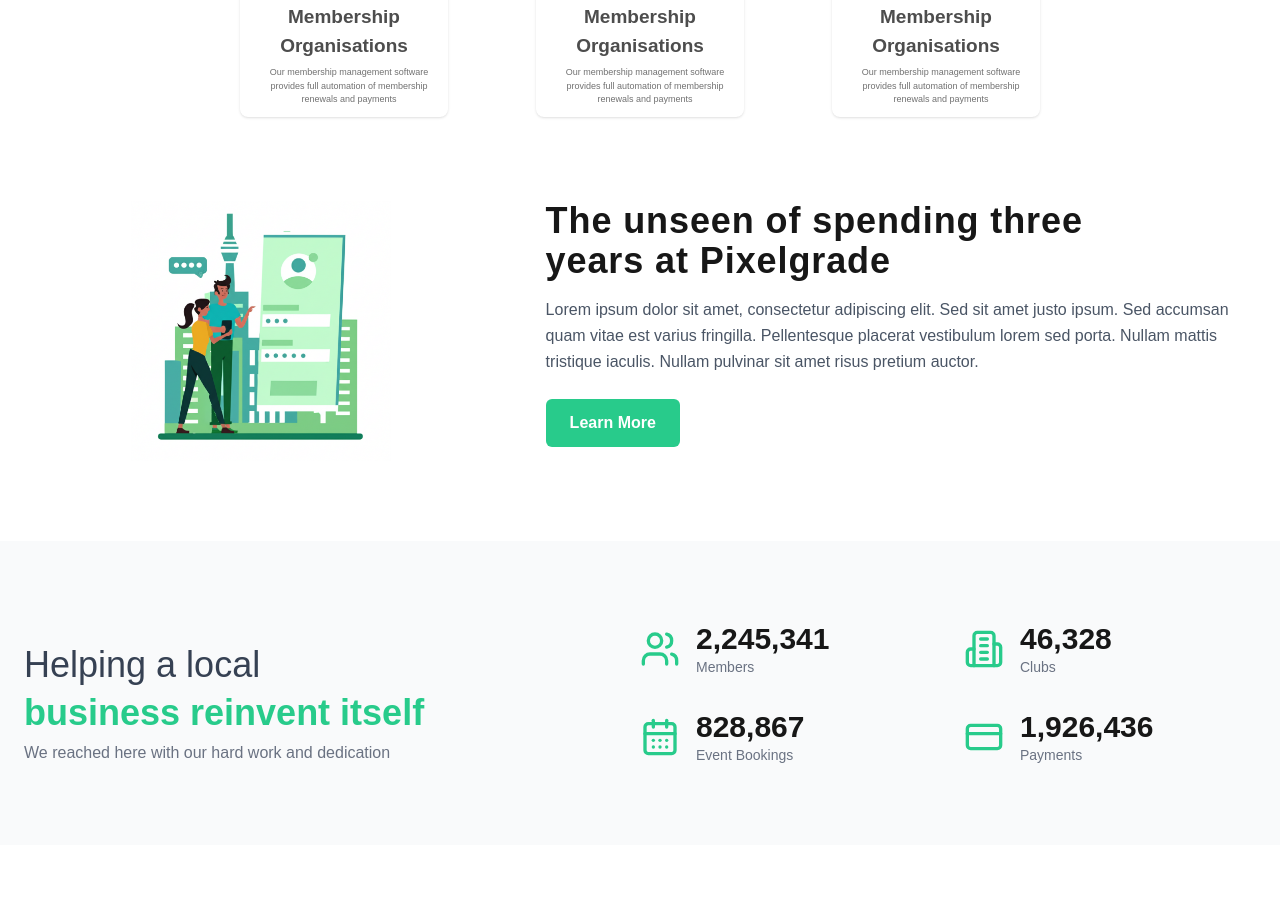
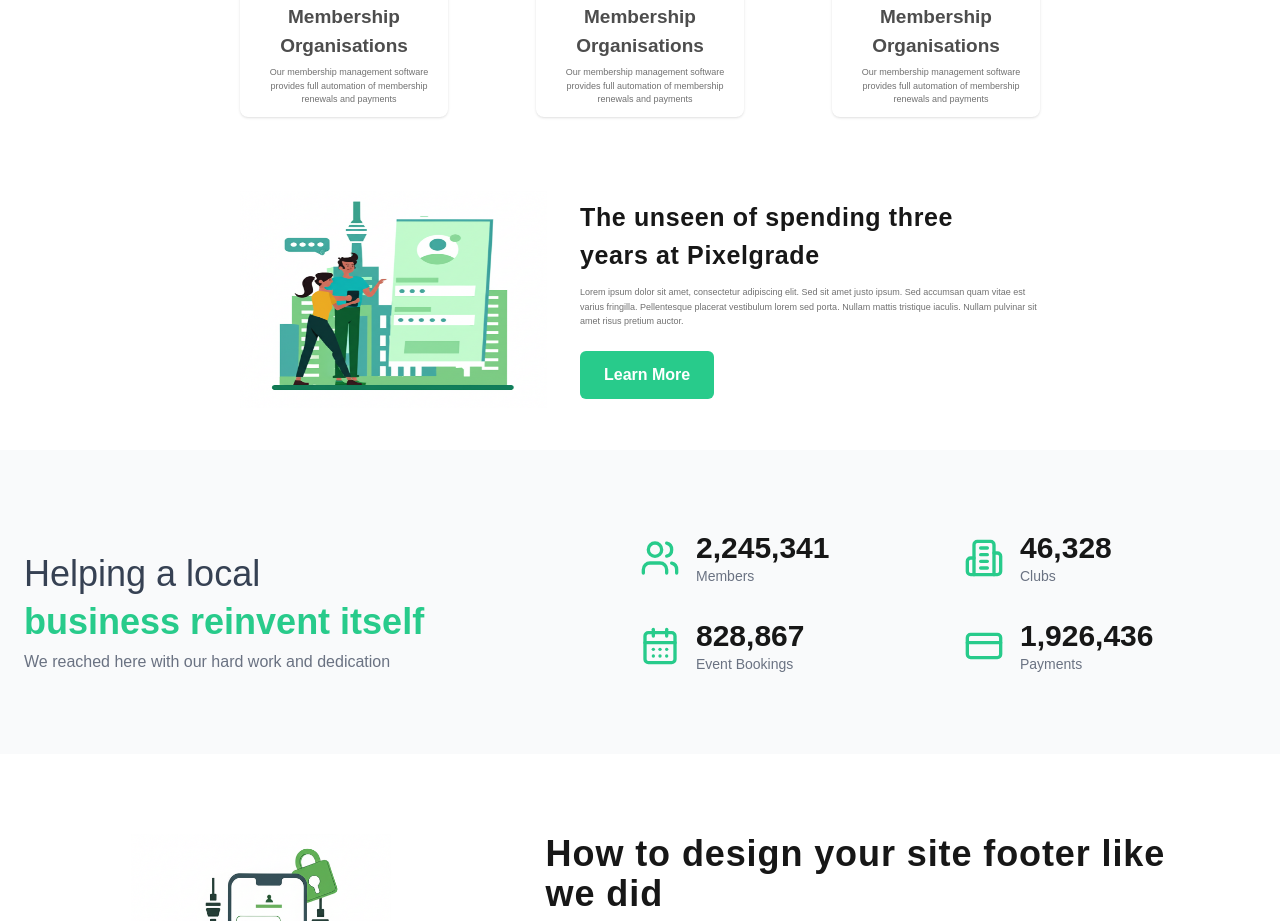
Before and after one commit to chappy-666/figma-minimal-clone, a Next.js app in the folder src/: page / in a window 1280 px wide. Shown: the part 840-1761 px from the top of the page. Built offline with nearby package versions, Linux system fonts and the light colour scheme.

Commit message:
adjust pixelgrade section

```diff
--- a/src/app/page.tsx
+++ b/src/app/page.tsx
@@ -274,28 +274,25 @@ export default function Home() {
       </section>
 
       {/* Pixelgrade Story Section */}
-      <section className="py-20">
-        <div className="flex md:flex-row flex-col items-center md:items-start gap-12 mx-auto px-6 max-w-7xl">
+      <section className="flex flex-row justify-between items-center mx-auto mt-[28px] px-[100px] w-[1000px] h-[301px]">
+        <div className="flex justify-between items-center mx-auto w-[800px]">
           {/* Left Illustration */}
-          <div className="flex justify-center md:w-2/5">
           <Image
             src="/ui_ux_conversation.png"
             alt="Pixelgrade Story"
             width={260}
             height={0}
-              className="w-[200px] md:w-[240px] lg:w-[260px] h-auto"
-              style={{ height: "auto" }}
+            className="w-[307px] h-[217px]"
             priority
           />
-          </div>
           {/* Right Text */}
-          <div className="md:w-3/5">
-            <h2 className="mb-4 font-bold text-2xl md:text-4xl tracking-wide">
+          <div className="w-[460px] h-[188px">
+            <h2 className="mb-[11px] font-bold text-[25px] tracking-wide">
               The unseen of spending three
               <br />
               years at Pixelgrade
             </h2>
-            <p className="mb-6 text-gray-600 text-sm md:text-base leading-relaxed">
+            <p className="mb-[22px] text-[#717171] text-[9px] leading-relaxed">
               Lorem ipsum dolor sit amet, consectetur adipiscing elit. Sed sit
               amet justo ipsum. Sed accumsan quam vitae est varius fringilla.
               Pellentesque placerat vestibulum lorem sed porta. Nullam mattis
```
Lines whose indentation alone changed are shown as unchanged.
